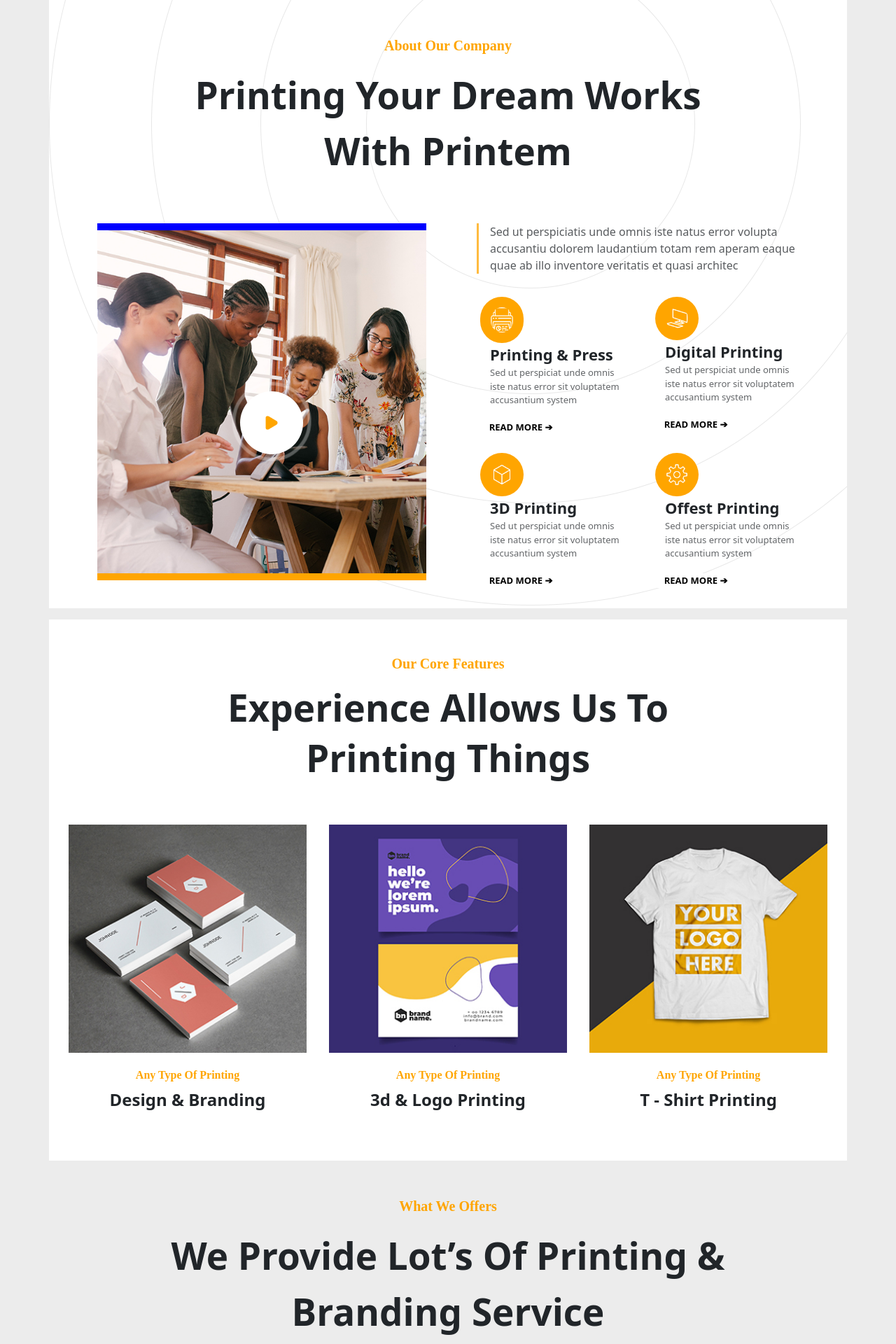
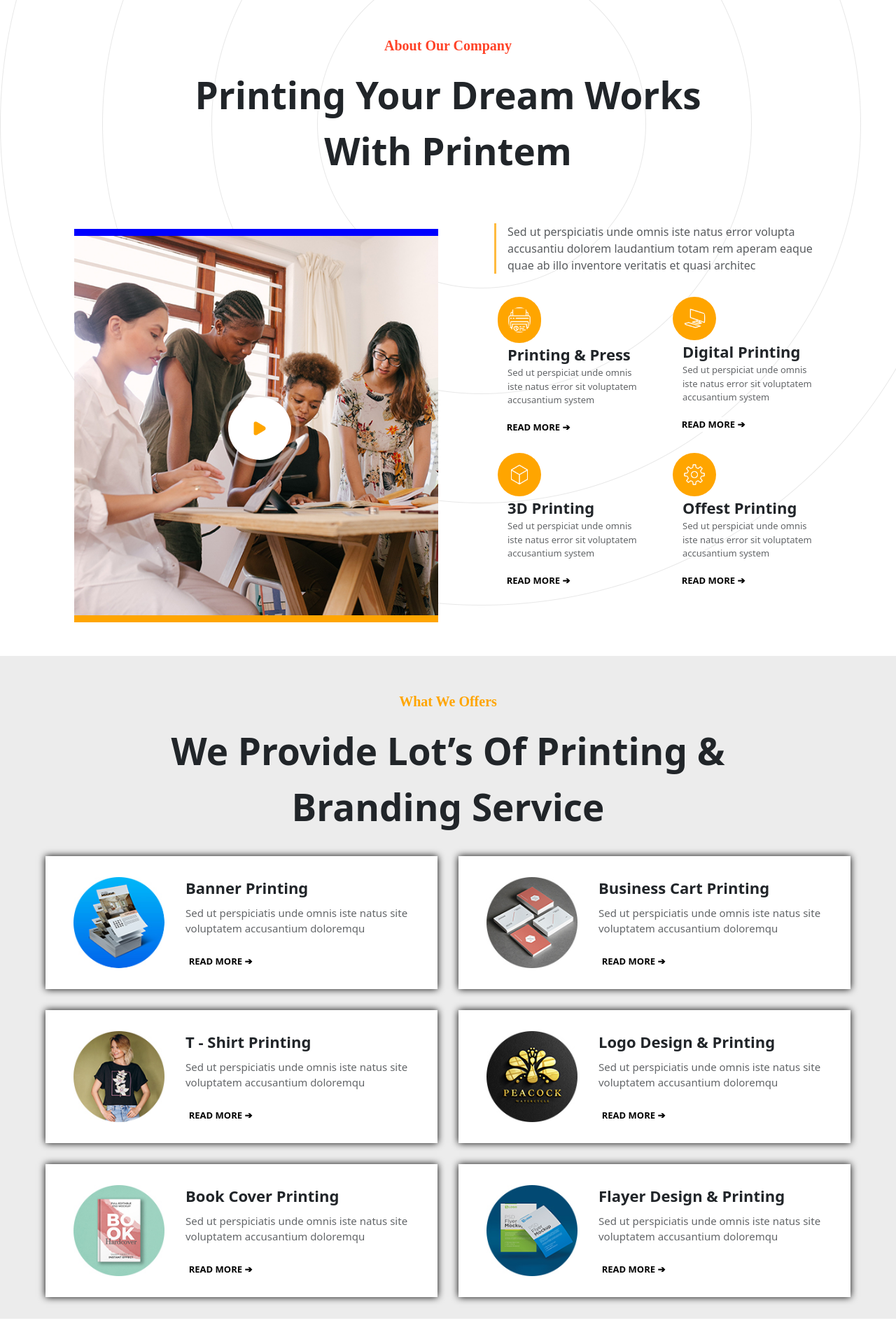
Before and after one commit to adityasinghchouhan1/shreem-enterprises, a React (Vite) app: page / in a window 1280 px wide. Shown: the top 1920 px of the page at 70% size. Built offline with nearby package versions, Linux system fonts and the light colour scheme.

Commit message:
needed changes

```diff
--- a/src/About.css
+++ b/src/About.css
@@ -10,7 +10,7 @@ padding-bottom: 40px;
 .small-title{
   font-size: 20px;
   font-weight: 600;
-  color: orange;
+  color:#FF4328;
   font-family:"Pacifico", cursive;
 }
 
@@ -22,13 +22,13 @@ padding-bottom: 40px;
 
 
 .Group-img{
-width:470px;
+width:520px;
 border-bottom: 10px solid orange;
 border-top: 10px solid blue;
 }
 
 .Group-img:hover{
-  width:470px;
+  width:520px;
   border-bottom: 10px solid blue;
   border-top: 10px solid orange;
   filter: blur(1px) saturate(1.2);
@@ -107,7 +107,7 @@ height: 500px;
 
 .about-cards{
   display: grid;
-  grid-template-columns: repeat(auto-fit, minmax(245px, 1fr));
+  grid-template-columns: repeat(auto-fit, minmax(250px, 1fr));
   margin-top: 20px;
   height: 200px;
   text-align: start;
@@ -127,7 +127,7 @@ padding: 5px;
 }
 .about-card:hover{
   box-shadow:0 0 10px 1px orange;
-transition: ease-out 0.2s;
+transition: ease-out 0.4s;
 padding: 5px;
 transform: scale(1.1);
 }
@@ -172,7 +172,8 @@ transform: scale(1.1);
   width: 120px;
 }
 
-.readmore-btn:hover{
+
+ .readmore-btn:hover{
   margin-top: 18px;
   margin-left: 20px;
   background-color:white;
--- a/src/About.jsx
+++ b/src/About.jsx
@@ -33,7 +33,7 @@ const about_icon = [
 const About = () => {
   return (
     <>
-      <div className="container d-flex justify-content-center flex-wrap background-icon ">
+      <div className="d-flex justify-content-center flex-wrap background-icon">
         <div className="">
           <p className="small-title">About Our Company</p>
           <p className="big-title">
@@ -41,8 +41,8 @@ const About = () => {
           </p>
         </div>
         <div className="d-flex justify-content-around flex-wrap mt-5 gap-5">
-          <div className="d-flex">
-            <img src={Group_img} className="Group-img ms-3 z-0"></img>
+          <div className="d-flex m-2">
+            <img src={Group_img} className="Group-img z-0"></img>
             <img src={play_icon} className="play-btn"></img>
             <div className="ring"></div>
             <div className="ring2"></div>
--- a/src/App.jsx
+++ b/src/App.jsx
@@ -6,8 +6,8 @@ function App() {
   return (
     <>
       <About></About>
+      <ServicesType></ServicesType>
       <Services></Services>
-      <ServicesType></ServicesType>
     </>
   );
 }
--- a/src/Services.css
+++ b/src/Services.css
@@ -9,7 +9,7 @@
 
 .images{
   width: 340px;
-  height: 320px;
+  height: 20rem;
   background-color:orange;
 }
 
--- a/src/Services.jsx
+++ b/src/Services.jsx
@@ -20,7 +20,7 @@ const Services = () => {
     },
   ];
   return (
-    <div className="container bg-white pb-5 pt-5 mt-3">
+    <div className=" bg-white pb-5 pt-5 mt-3">
       <div className=" text-center ">
         <p className="heading">Our Core Features</p>
         <h1 className="services-title">Experience Allows Us To</h1>
--- a/src/ServicesType.css
+++ b/src/ServicesType.css
@@ -12,7 +12,6 @@
   font-weight: 600;
   color: orange;
   font-family: "Pacifico", cursive;
-
 }
 
 .services-title {
@@ -22,12 +21,7 @@
 
 }
 
-.service-cards-section {
-  display: grid;
-  grid-template-columns: repeat(auto-fit, minmax(500px, 1fr));
-  margin-top: 40px;
-  height: 200px;
-}
+
 
 .service-cards-img {
   width: 130px;
@@ -52,6 +46,7 @@
   margin: 15px;
   height: 190px;
   box-shadow:0 0 10px 0 black;
+  width: 35rem;
 
 }
 
@@ -103,6 +98,7 @@ transition: ease-out 0.2s;
   color: orange;
   width: 120px;
   text-decoration: underline orange;
+  text-decoration-color:red ;
   transition: ease-out 0.5s;
   transform: translateX(10px);
 }
--- a/src/ServicesType.jsx
+++ b/src/ServicesType.jsx
@@ -42,14 +42,14 @@ let typeOfservices = [
 
 const ServicesType = () => {
   return (
-    <div className="container">
+    <div className="">
       <div className="containers">
         <p className="heading">What We Offers</p>
         <p className="services-title">
           We Provide Lot’s Of Printing &<br></br> Branding Service
         </p>
 
-        <div className="service-cards-section">
+        <div className="d-flex flex-wrap justify-content-center col-12">
           {typeOfservices.map((items) => (
             <div className="service-card">
               <img src={items.images} alt="" className="service-cards-img" />
```
